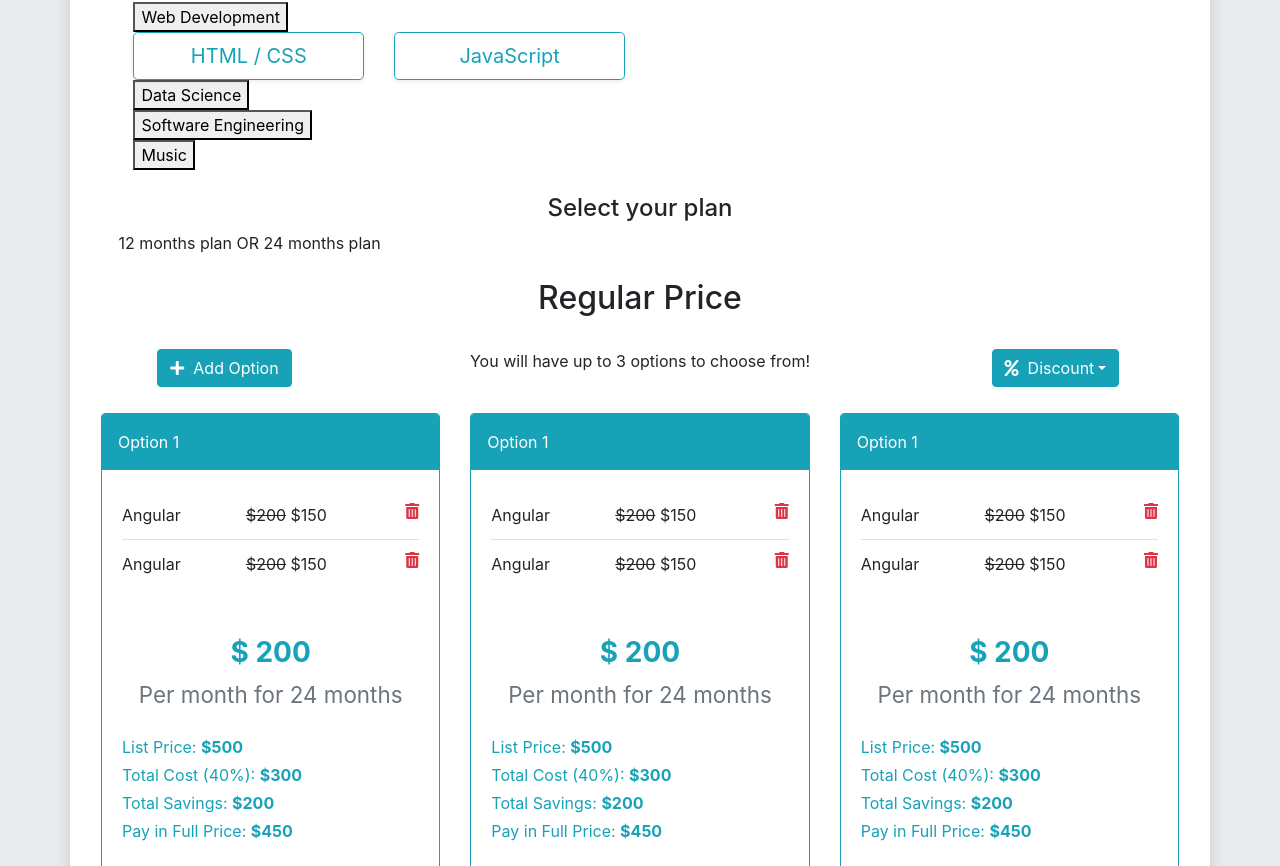
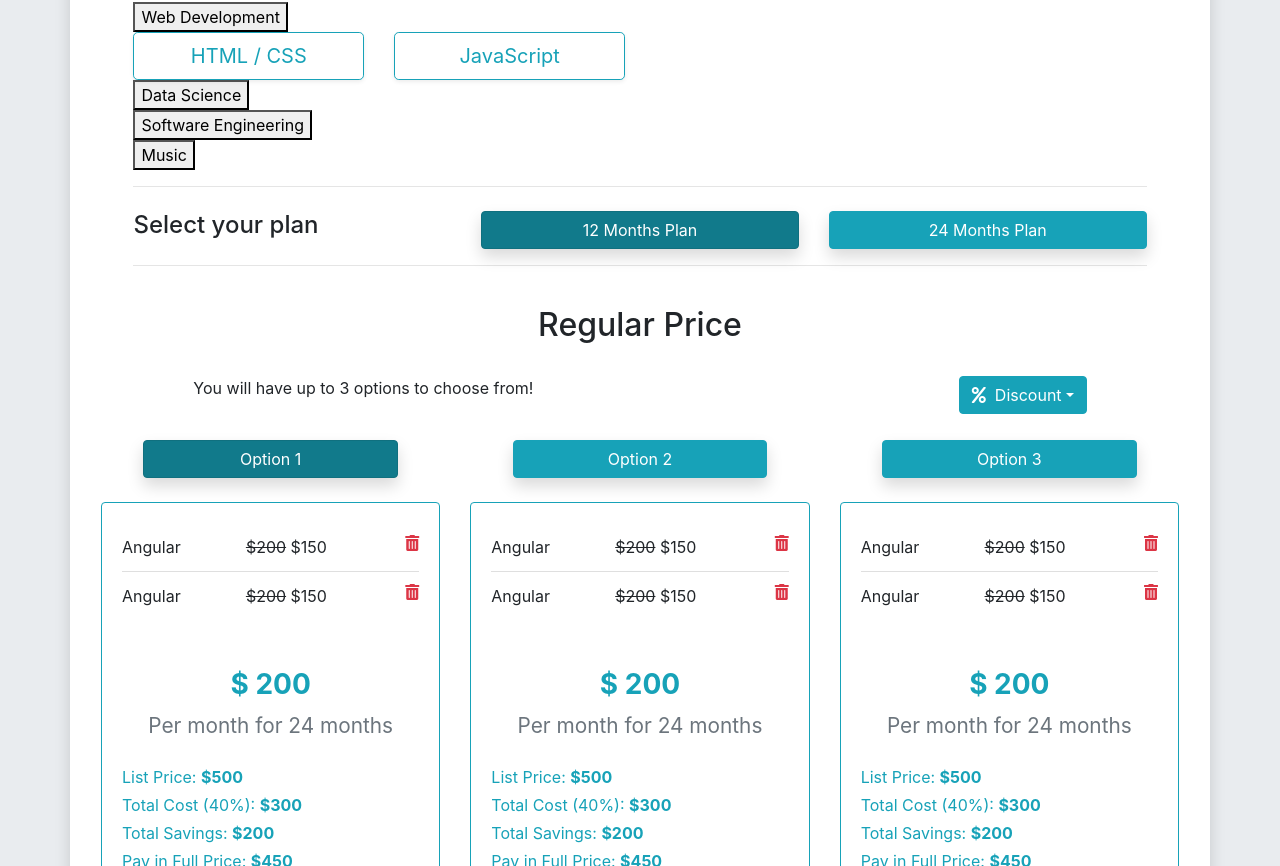
Before and after one commit to Ahmad-Saleh89/quote-calculator, an Angular app: page /home in a window 1280 px wide. Shown: the part 354-1220 px from the top of the page. Built offline with nearby package versions, Linux system fonts and the light colour scheme.

Commit message:
3 files modified

```diff
--- a/src/app/home/payment-plan/payment-plan.component.html
+++ b/src/app/home/payment-plan/payment-plan.component.html
@@ -1,4 +1,12 @@
-<h4 class="text-center m-2 mt-4">Select your plan</h4>
-<div class="row">
-  12 months plan OR 24 months plan
-</div>
+<hr>
+<div class="row mt-4">
+  <div class="col col-md-4">
+    <h4>Select your plan</h4>
+  </div>
+  <div class="col col-md-4">
+    <button class="btn btn-info w-100 shadow active">12 Months Plan</button>
+  </div>
+  <div class="col col-md-4">
+    <button class="btn btn-info w-100 shadow">24 Months Plan</button>
+  </div>
+</div><hr>
--- a/src/app/regular-price/option-panel/option-panel.component.html
+++ b/src/app/regular-price/option-panel/option-panel.component.html
@@ -1,7 +1,4 @@
 <div class="card">
-  <div class="card-header p-3 text-white">
-    Option 1
-  </div>
   <div class="card-body">
     <ul class="list-group list-group-flush">
       <li class="list-group-item pl-0 pr-0 d-flex">
@@ -30,7 +27,7 @@
     <br><br>
     <div class="text-center">
       <h3 class="text-info text-center font-weight-bold">$ 200</h3>
-      <p class="card-text text-secondary" style="font-size: 1.4rem">Per month for 24 months</p>
+      <p class="card-text text-secondary" style="font-size: 1.3rem">Per month for 24 months</p>
     </div>
     <br>
 
--- a/src/app/regular-price/regular-price.component.html
+++ b/src/app/regular-price/regular-price.component.html
@@ -1,16 +1,12 @@
 <h2 class="text-center">Regular Price</h2> <br>
 
 <div class="container">
-  <div class="row justify-content-center text-center">
-    <div class="col col-md-3">
-      <button class="btn btn-info"><i class="fas fa-plus"></i>&nbsp; Add Option</button>
-    </div>
-    <div class="col col-md-6">
+  <div class="row justify-content-center">
+    <div class="col col-md-5">
       <p>You will have up to 3 options to choose from!</p>
     </div>
-    <div class="col col-md-3">
-      <div class="col">
-        <div ngbDropdown class="d-inline-block">
+    <div class="col col-md-5">
+        <div ngbDropdown class="d-inline-block float-right">
           <button class="btn btn-info" id="discount" ngbDropdownToggle><i class="fas fa-percent"></i>&nbsp; Discount</button>
           <div ngbDropdownMenu aria-labelledby="discount">
             <button ngbDropdownItem>40%</button>
@@ -18,19 +14,31 @@
             <button ngbDropdownItem>60%</button>
           </div>
         </div>
-      </div>
     </div>
-  </div>
-  <br>
+  </div><br>
+
   <div class="row">
-    <div class="col col-md-4">
+
+    <div class="col col-md-4 text">
+      <div class="text-center w-100">
+        <button class="btn btn-info w-75 shadow active">Option 1</button>
+      </div><br>
       <option-panel></option-panel>
     </div>
-    <div class="col col-md-4">
+
+    <div class="col col-md-4 text">
+      <div class="text-center w-100">
+        <button class="btn btn-info w-75 shadow">Option 2</button>
+      </div><br>
       <option-panel></option-panel>
     </div>
-    <div class="col col-md-4">
+
+    <div class="col col-md-4 text">
+      <div class="text-center w-100">
+        <button class="btn btn-info w-75 shadow">Option 3</button>
+      </div><br>
       <option-panel></option-panel>
     </div>
+
   </div>
 </div>
```
